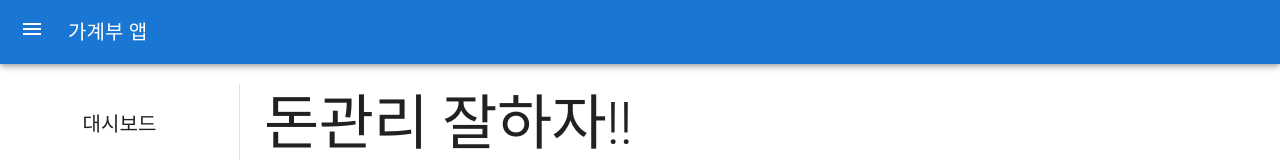
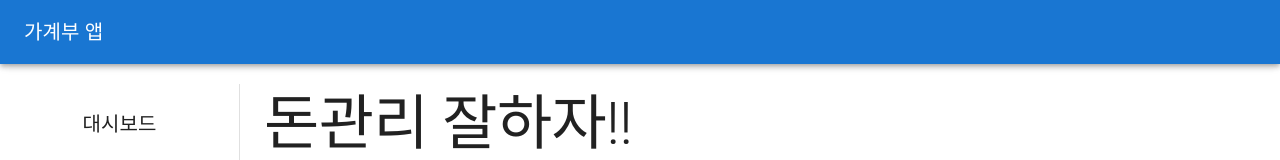
Before and after one commit to shsh159/shoot, a Next.js app: page / in a window 1280 px wide. Shown: the top 160 px of the page. Built offline with nearby package versions, Linux system fonts and the light colour scheme.

Commit message:
헤더 버튼 노출 여부 스타일 수정

```diff
--- a/src/app/components/layout/DefaultLayout.tsx
+++ b/src/app/components/layout/DefaultLayout.tsx
@@ -57,7 +57,7 @@ export default function DefaultLayout({
             aria-label="open drawer"
             edge="start"
             onClick={handleDrawerToggle}
-            sx={{ mr: 2, display: { md: 'block' } }}
+            sx={{ mr: 2, display: { md: 'none' } }}
           >
             <MenuIcon />
           </IconButton>
--- a/src/app/layout.tsx
+++ b/src/app/layout.tsx
@@ -17,7 +17,7 @@ export default function RootLayout({
   children: React.ReactNode;
 }) {
   return (
-    <html lang="en">
+    <html lang="ko">
       <body>
         <Providers>{children}</Providers>
         <GlobalAlert />
```
